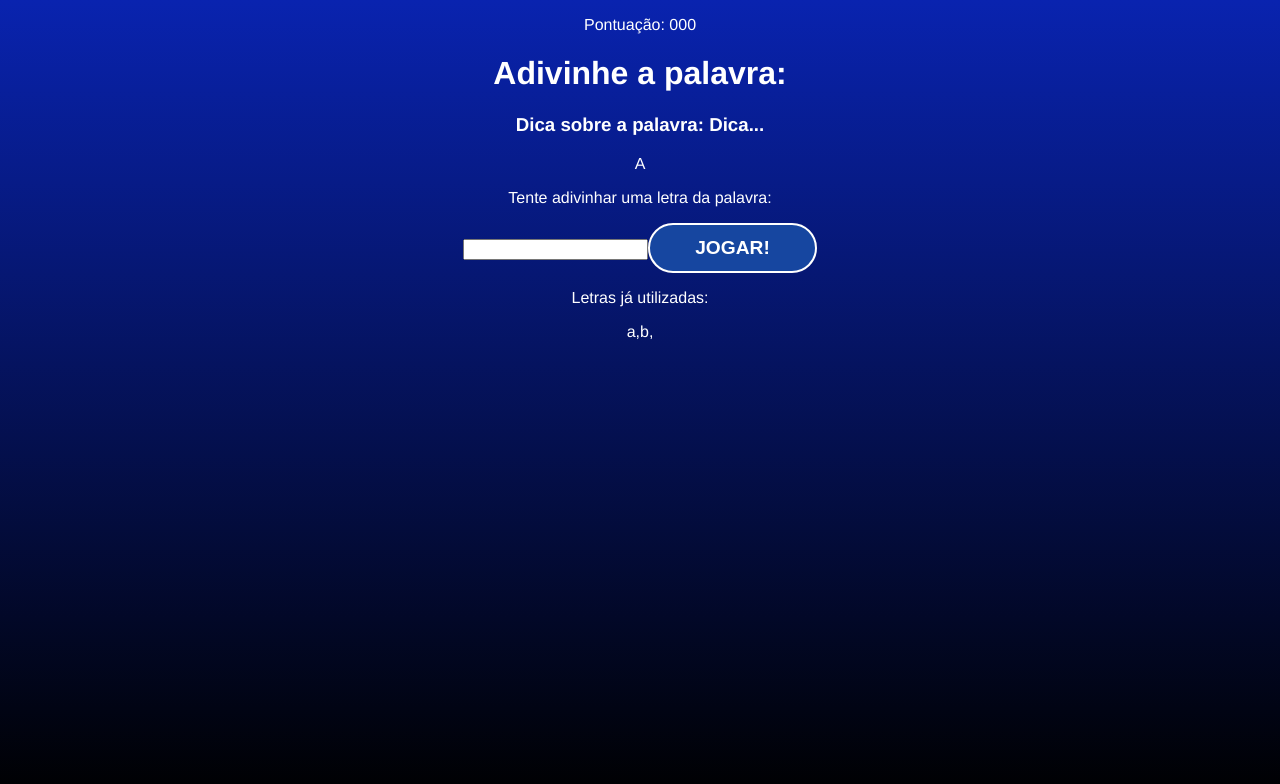
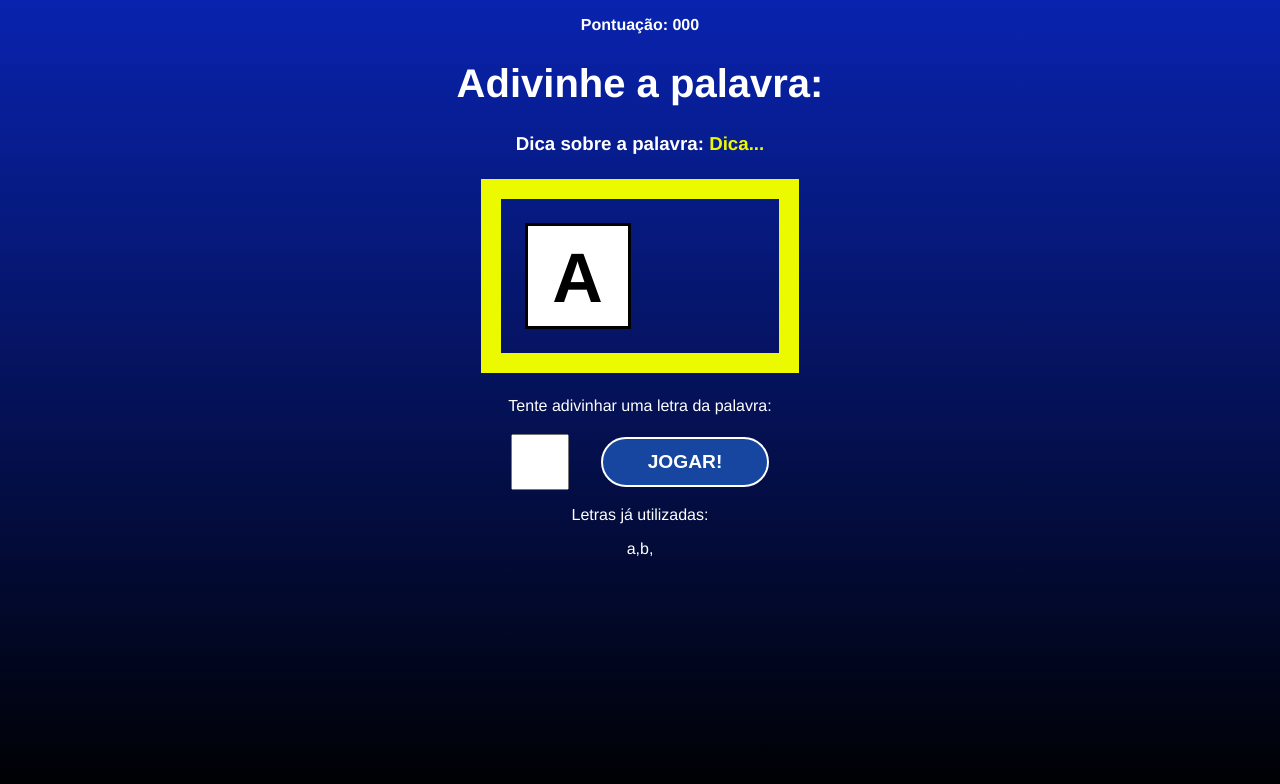
Before and after one commit to lussolli/secret-word, a React (Vite) app: page / in a window 1280 px wide. Both pictures are taken after a click on the button "COMEÇAR O JOGO". Shown: the top 784 px of the page. Built offline with nearby package versions, Linux system fonts and the light colour scheme.

Commit message:
CSS da tela de jogo.

```diff
--- a/src/components/Game.css
+++ b/src/components/Game.css
@@ -0,0 +1,49 @@
+.game h1 {
+  font-size: 2.5em;
+}
+
+.points span {
+  font-weight: bold;
+}
+
+.tip span {
+  color: #ecfa00;
+}
+
+.wordContainer {
+  margin: 1.5em;
+  padding: 1.5em;
+  border: 20px solid #ecfa00;
+  display: flex;
+}
+
+.letter,
+.blankSquare {
+  font-size: 70px;
+  line-height: 1.5;
+  border: 3px solid #000;
+  height: 100px;
+  width: 100px;
+  text-transform: uppercase;
+  background: #fff;
+  color: #000;
+  font-weight: bold;
+}
+
+.letterContainer p {
+  margin-bottom: 1.2em;
+}
+
+.letterContainer form {
+  display: flex;
+  align-items: center;
+  justify-content: center;
+}
+
+.letterContainer input {
+  height: 50px;
+  width: 50px;
+  font-size: 2em;
+  text-align: center;
+  margin-right: 1em;
+}
```
